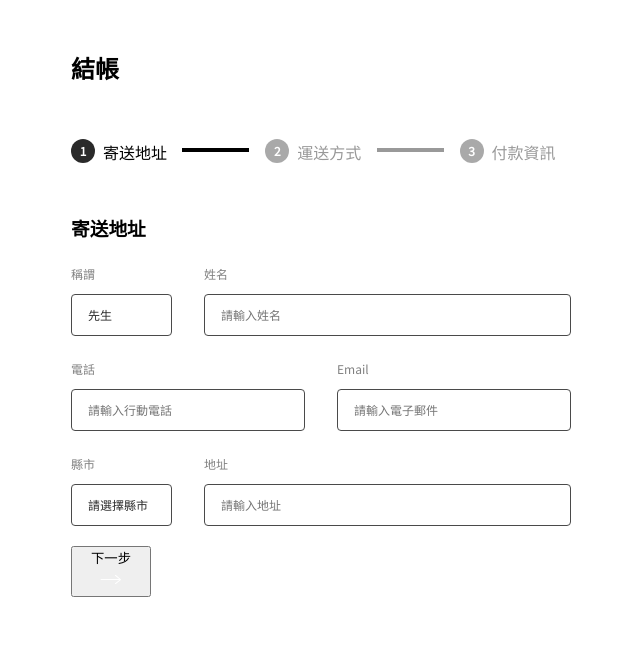
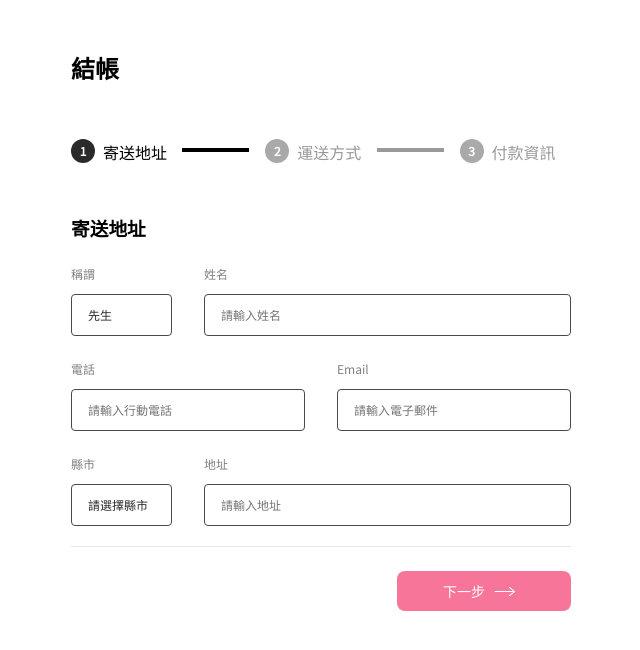
Before and after one commit to Noseble/a3-shop, a React (Create React App) app: page / in a window 1280 px wide. Shown: the top 650 px of the page, without its empty margins (319-959 px from the left). Built offline with nearby package versions, Linux system fonts and the light colour scheme.

Commit message:
Finish ProgressControl

```diff
--- a/src/components/Progress/ProgressControl.js
+++ b/src/components/Progress/ProgressControl.js
@@ -26,7 +26,7 @@ export default function ProgressControl() {
           <LeftArrow className={style.cursor} />
           上一步
         </button>
-        <button className="next">確認下單</button>
+        <button className={style.next}>確認下單</button>
       </section>
     </section>
   );
--- a/src/components/Progress/ProgressControl.module.css
+++ b/src/components/Progress/ProgressControl.module.css
@@ -1,11 +1,20 @@
 .progress_control {
   display: flex;
   margin-top: 20px;
-  justify-content: space-between;
+
 }
 
 .cursor {
   cursor: pointer;
+  width: 40px;
+}
+
+.btn_group,
+.btn_group2 {
+  padding-top: 24px;
+  border-top: 1px solid #E6E6EB;
+  display: flex;
+  justify-content: space-between;
 }
 
 .btn_group:nth-child(3),
@@ -14,9 +23,34 @@
 }
 
 button {
-  width: 80px;
+  width: 100px;
+  display: flex;
+  align-items: center;
+  font-size: 14px;
+  border-radius: 8px;
+  border-width: 0px;
+  padding: 8px;
+  font-family: Inter, sans-serif;
+}
+
+.btn_group p {
+  padding-left: 36px;
 }
 
 .next {
-  position: absolute;
+  justify-content: center;
+  width: 174px;
+  font-weight: 500;
+  line-height: 17px;
+  background: #F67599;
+  color: #FFFFFF;
+  margin-left: auto;
 }
+
+.prev {
+  width: 174px;
+  font-weight: 500;
+  line-height: 17px;
+  background-color: white;
+  color: black;
+}
```
